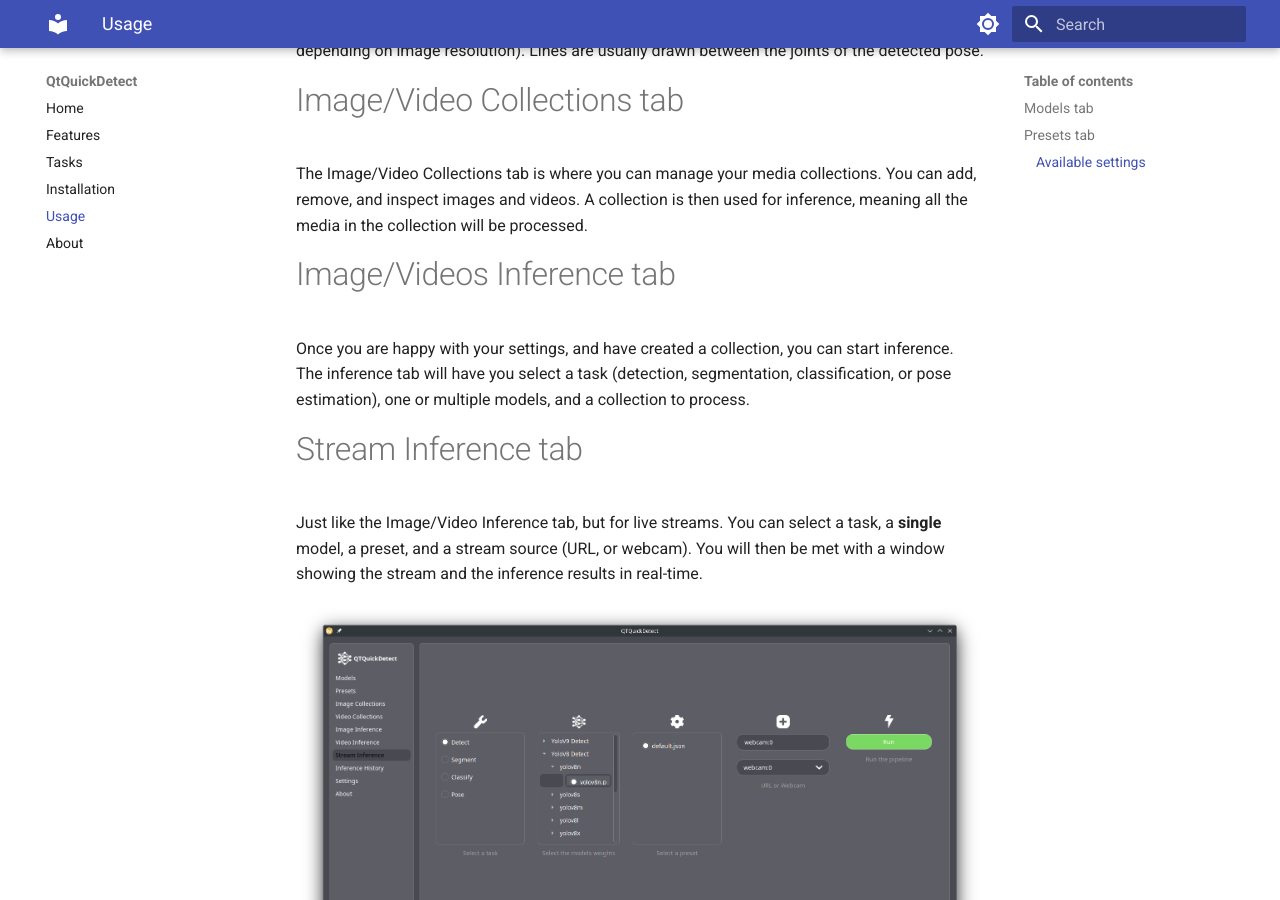
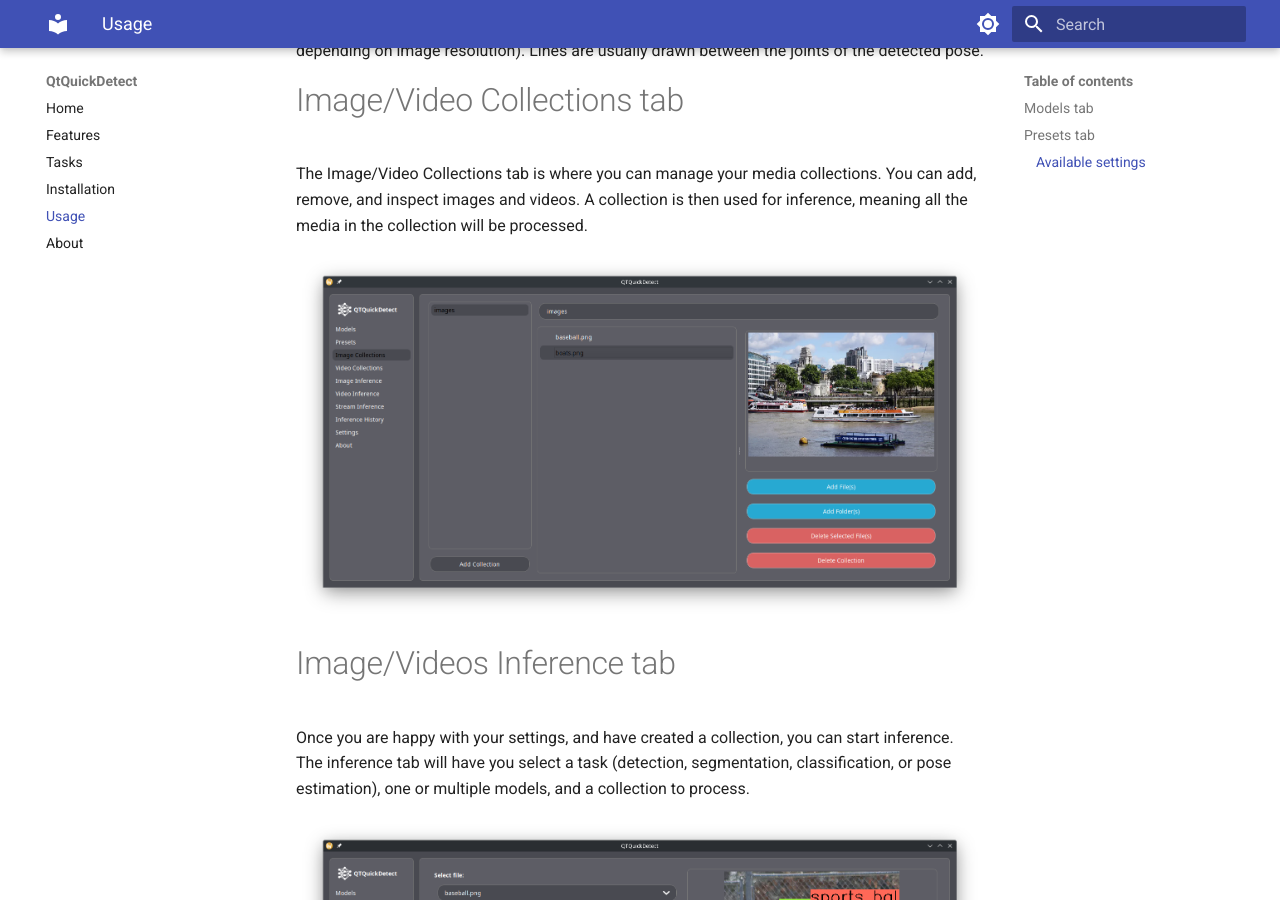
Before and after one commit to JLsquare/qtquickdetect, an MkDocs documentation site: the page built from docs/usage.md, in a window 1280 px wide and 900 px high, scrolled down 1502 px. Built offline with MkDocs 1.6.1 and Material for MkDocs 9.7.7, drawn with Linux system fonts in a browser that asks for light colours.

Commit message:
More screenshots for docs

```diff
--- a/docs/usage.md
+++ b/docs/usage.md
@@ -51,9 +51,13 @@ In QTQuickDetect, presets are a way to save a set of configurations. You can cre
 
 The Image/Video Collections tab is where you can manage your media collections. You can add, remove, and inspect images and videos. A collection is then used for inference, meaning all the media in the collection will be processed.
 
+![Collections](assets/collection_screenshot.png)
+
 # Image/Videos Inference tab
 
 Once you are happy with your settings, and have created a collection, you can start inference. The inference tab will have you select a task (detection, segmentation, classification, or pose estimation), one or multiple models, and a collection to process.
+
+![Image Inference](assets/image_screenshot.png)
 
 # Stream Inference tab
 
```
Also changed, not shown: other parts of docs/usage.md (+2 -0 lines), docs/assets/collection_screenshot.png (added), docs/assets/history_screenshot.png (added), docs/assets/image_screenshot.png (added).
